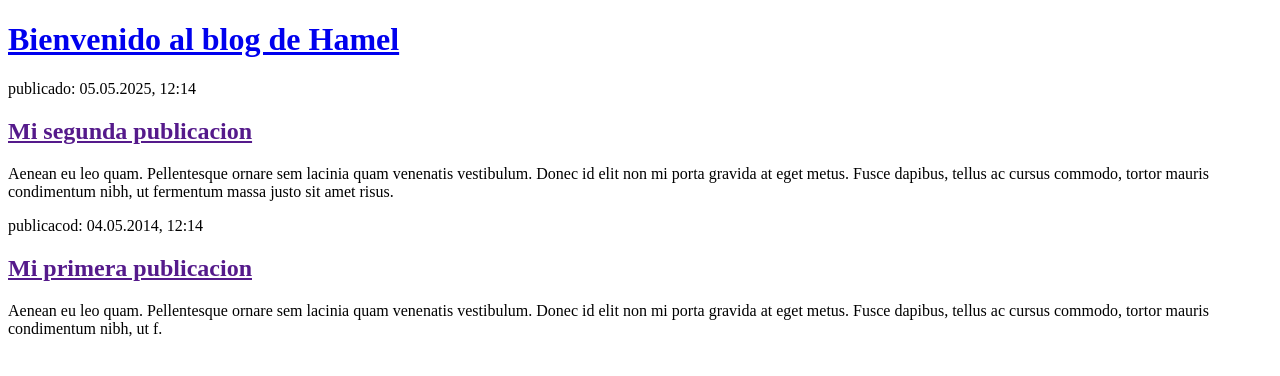
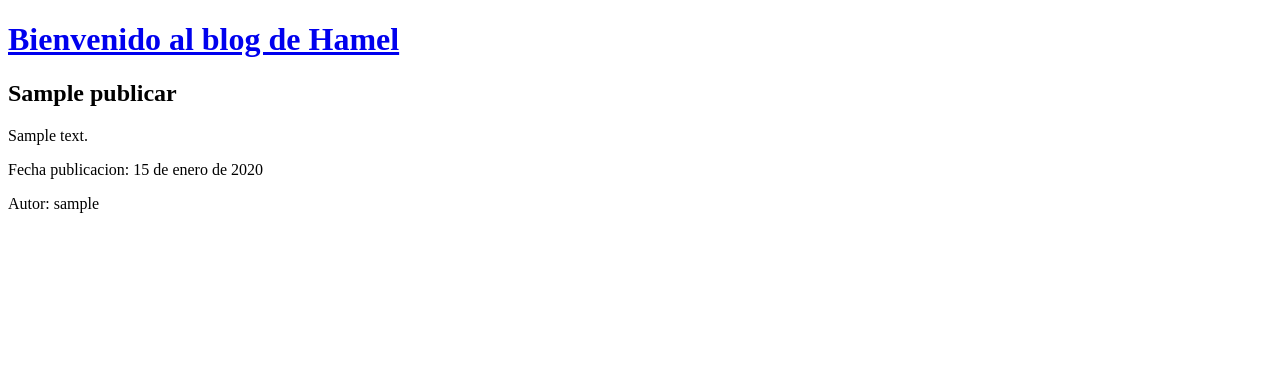
Before and after one commit to DermisZabala/mi-primer-blog, a Django app: page / in a window 1280 px wide. Shown: the top 376 px of the page. Run offline with Django 5.2, Linux system fonts and the light colour scheme; tables that the repository leaves empty hold one stand-in row (values such as "Sample post").

Commit message:
Templates modificados para mostrar publicaciones desde base de datos.

```diff
--- a/blog/models.py
+++ b/blog/models.py
@@ -1,6 +1,7 @@
 from django.conf import settings
 from django.db import models
 from django.utils import timezone
+
 
 class Publicar(models.Model):
     autor = models.ForeignKey(settings.AUTH_USER_MODEL, on_delete=models.CASCADE)
--- a/blog/templates/blog/listas_publicaciones.html
+++ b/blog/templates/blog/listas_publicaciones.html
@@ -10,16 +10,13 @@
         <h1><a href="/">Bienvenido al blog de Hamel</a></h1>
     </div>
 
-    <div>
-        <p>publicado: 05.05.2025, 12:14</p>
-        <h2><a href="">Mi segunda publicacion</a></h2>
-        <p>Aenean eu leo quam. Pellentesque ornare sem lacinia quam venenatis vestibulum. Donec id elit non mi porta gravida at eget metus. Fusce dapibus, tellus ac cursus commodo, tortor mauris condimentum nibh, ut fermentum massa justo sit amet risus.</p>
-    </div>
-
-    <div>
-        <p>publicacod: 04.05.2014, 12:14</p>
-        <h2><a href="">Mi primera publicacion</a></h2>
-        <p>Aenean eu leo quam. Pellentesque ornare sem lacinia quam venenatis vestibulum. Donec id elit non mi porta gravida at eget metus. Fusce dapibus, tellus ac cursus commodo, tortor mauris condimentum nibh, ut f.</p>
-    </div>
+    {% for publicacion in publicaciones %}
+        <div>
+            <h2>{{ publicacion.titulo }}</h2>
+            <p>{{ publicacion.texto|linebreaksbr }}</p>
+            <p>Fecha publicacion: {{ publicacion.fecha_publicacion }}</p>
+            <p>Autor: {{ publicacion.autor }}</p>
+        </div>
+    {% endfor %}
 </body>
 </html>
--- a/blog/views.py
+++ b/blog/views.py
@@ -1,6 +1,9 @@
 from django.shortcuts import render
+from .models import Publicar
+from django.utils import timezone
 
 # Create your views here.
 
 def listas_publicaciones(request):
-    return render(request, 'blog/listas_publicaciones.html', {})
+    publicaciones = Publicar.objects.filter().order_by('fecha_publicacion')
+    return render(request, 'blog/listas_publicaciones.html', {'publicaciones': publicaciones})
```
